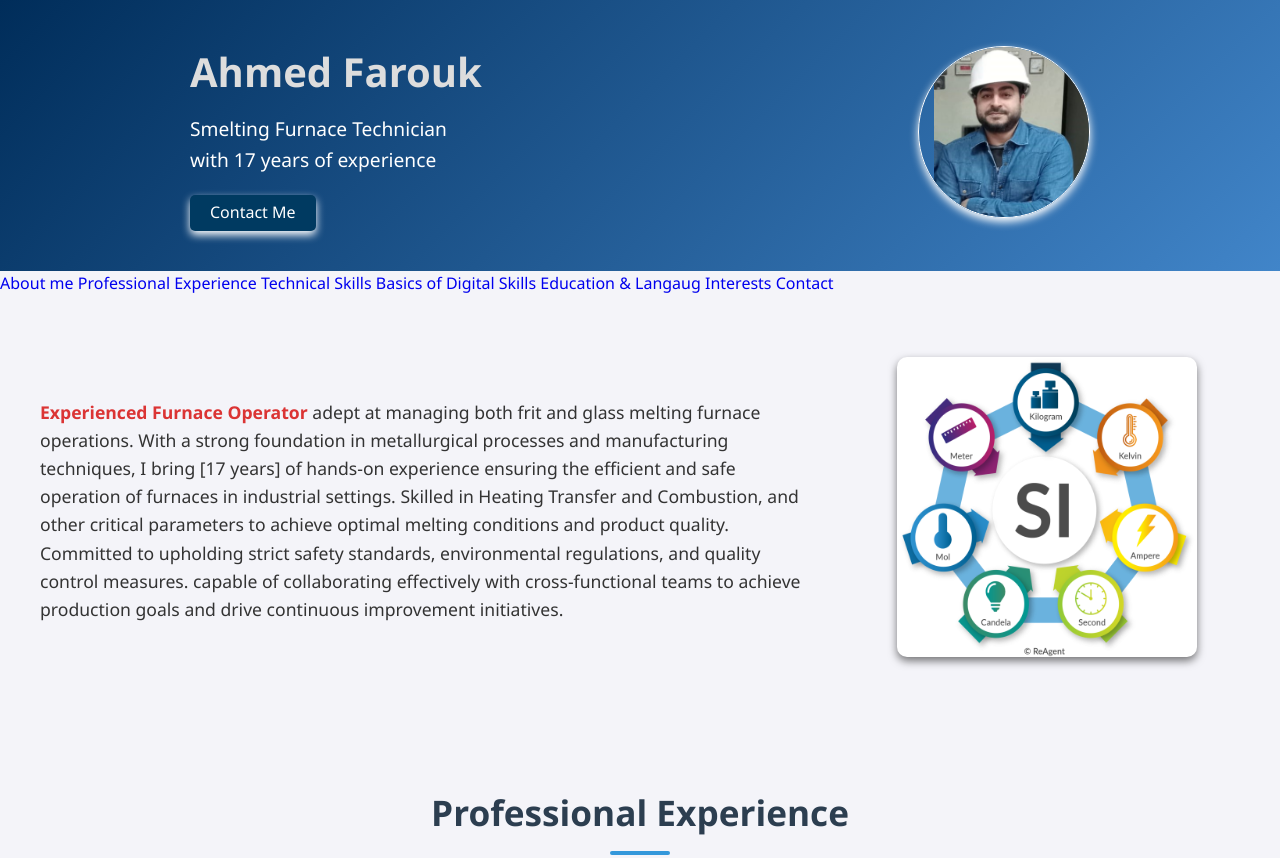
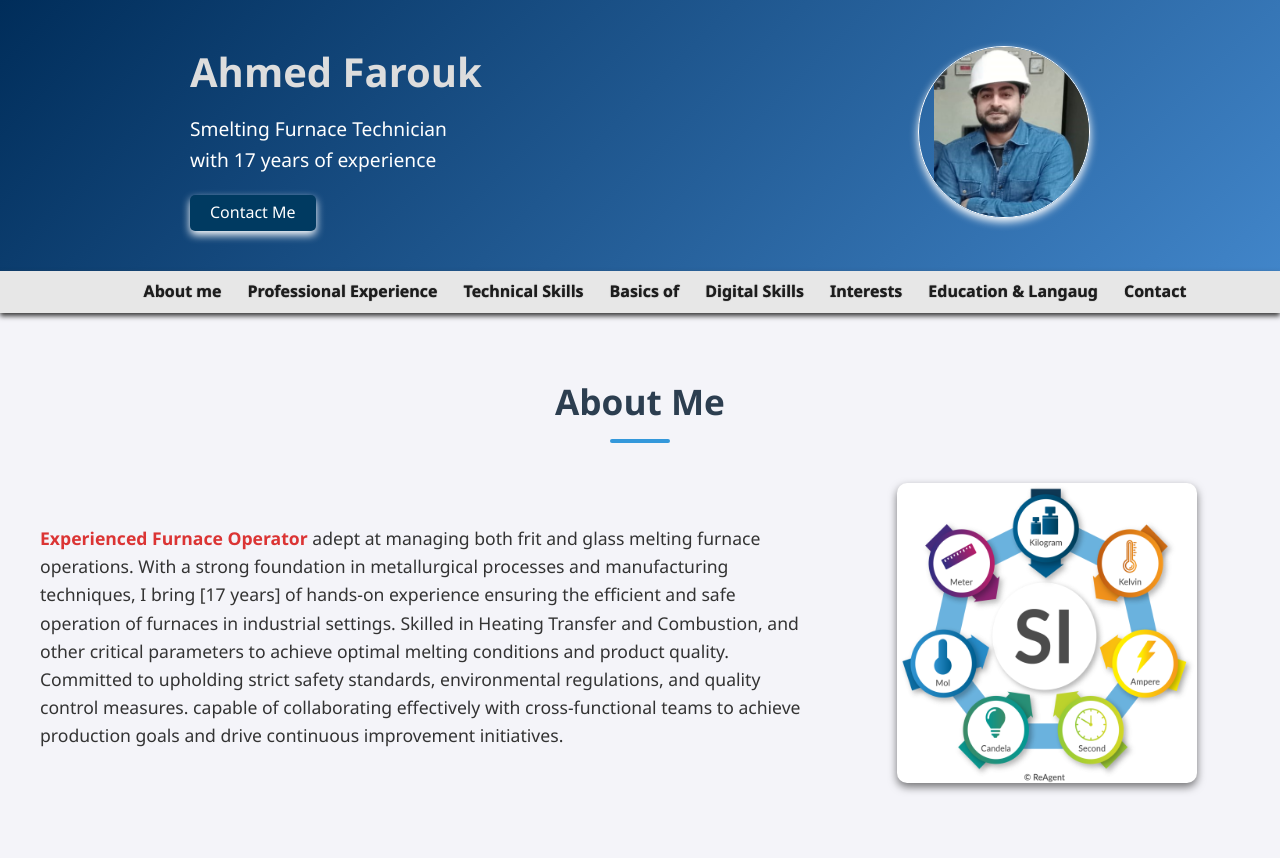
Before and after one commit to Solid-A/profile, a plain HTML site: page index.html in a window 1280 px wide. Shown: the top 858 px of the page. Drawn offline with Linux system fonts and the light colour scheme.

Commit message:
Update index.html

```diff
--- a/index.html
+++ b/index.html
@@ -9,6 +9,7 @@
 </head>
 <body>
 
+    <button id="to-top">Top</button>
     <header>
         <div id="head">
             <div class="h-container">
@@ -24,22 +25,14 @@
         </div>
     </header>
 
-    <nav id="nav">
-        <div id="nav-container">
-                <a href="#about">About me</a>
-                <a href="#experience">Professional Experience</a>
-                <a href="#technical-skills">Technical Skills</a>
-                <a href="#basics-skills">Basics of</a>
-                <a href="#digital-skills">Digital Skills</a>
-                <a href="#education">Education & Langaug</a>
-                <a href="#interests">Interests</a>
-                <a href="#contact">Contact</a>
-        </div>
+    <nav id="nav" class="navbar__menu">
+            <ul id="navbar__list"></ul>
     </nav>
 
     <main>
 
-        <section id="about">
+        <section id="about me" data-nav="About me">
+            <h2>About Me</h2>
             <div class="a-container">
                 <div class="a-div1">
                     <p>
@@ -52,7 +45,7 @@
             </div>
         </section>
 
-        <section id="experience">
+        <section id="experience" data-nav="Professional Experience">
             <h2>Professional Experience</h2>
             <div class="exp-container">
                 <div class="slide active">
@@ -76,7 +69,6 @@
                         <h3>Melting Furnaces Operator</h3>
                         <h4>Ferro Corporation</h4>
                         <h4>Jan 2015 – Apr 2022</h4>
-                        <hr style="border:1px solid black;">
                         <ul>
                             <li><b>Overseeing the operation of frit melting furnaces to produce high-quality frit materials.</b></li>
                             <li><b>Use control systems to track temperature, pressure, and other process variables.</b></li>
@@ -121,7 +113,7 @@
             </div>
         </section>
 
-        <section id="technical-skills">
+        <section id="technical-skills" data-nav="Technical Skills">
             <h2>Technical Skills</h2>
             <div class="tech-container">
                 <div class="tech-div">
@@ -209,7 +201,7 @@
             </div>
         </section>
 
-        <section id="basics-skills">
+        <section id="basics-skills" data-nav="Basics of">
             <div class="b-container">
                 <h2>Basics of</h2>
                 <div class="b-div1">
@@ -226,7 +218,7 @@
             </div>
         </section>
 
-        <section id="digital-skills">
+        <section id="digital-skills" data-nav="Digital Skills">
             <div class="container">
                 <h2>Digital Skills</h2>
                 <ul>
@@ -240,7 +232,7 @@
 
 
 
-        <section id="interests">
+        <section id="interests" data-nav="Interests">
             <h2>Interests</h2>
             <div class="container">
                 <div class="int">
@@ -255,12 +247,11 @@
             </div>
         </section>
 
-        <section id="education">
+        <section id="education" data-nav="Education & Langaug">
             <div class="container one">
                 <h2>Education</h2>
                 <p><b>75% | Electricity of cars, Al Mstqbal_Industrial Secondary School | 2005 – 2006</b></p>
             </div>
-            <hr class="line">
             <div class="container tow">
                 <h2>Langaug</h2>
                 <div>
@@ -273,14 +264,14 @@
 
 
 
-        <section id="contact">
+        <section id="contact" data-nav="Contact">
             <h2>Contact Information</h2>
             <div class="container">
                 <div><a href="mailto:solid.ahmed85@gmail.com"><img src="./icon/gmail (1).png" alt="Email"><h4>Gmail</h4></a></div>
                 <div><a href="mailto:solid.ahmed85@outlook.com"><img src="./icon/icons8-outlook-100.png" alt="Email"><h4>Outlook</h4></a></div>
                 <div><a href="mailto:ahmed_solid85@yahoo.com"><img src="./icon/icons8-yahoo-mail-app-100.png" alt="Email"><h4>Yahoo</h4></a></div>
                 <div><a href="https://www.linkedin.com/in/ahmed-farouk-ahmed" target="_blank"><img src="./icon/linkedin (1).png" alt="linkedin"><h4>Linkedin</h4></a></div>
-                <div><img src="./icon/smartphone.png" alt="phone number" onclick="showPhoneNumber()"><h4>Phone</h4></div>
+                <div onclick="showPhoneNumber()" style="cursor: pointer;"><img src="./icon/smartphone.png" alt="phone number"><h4>Phone</h4></div>
             </div>
         </section>
     </main>
```
